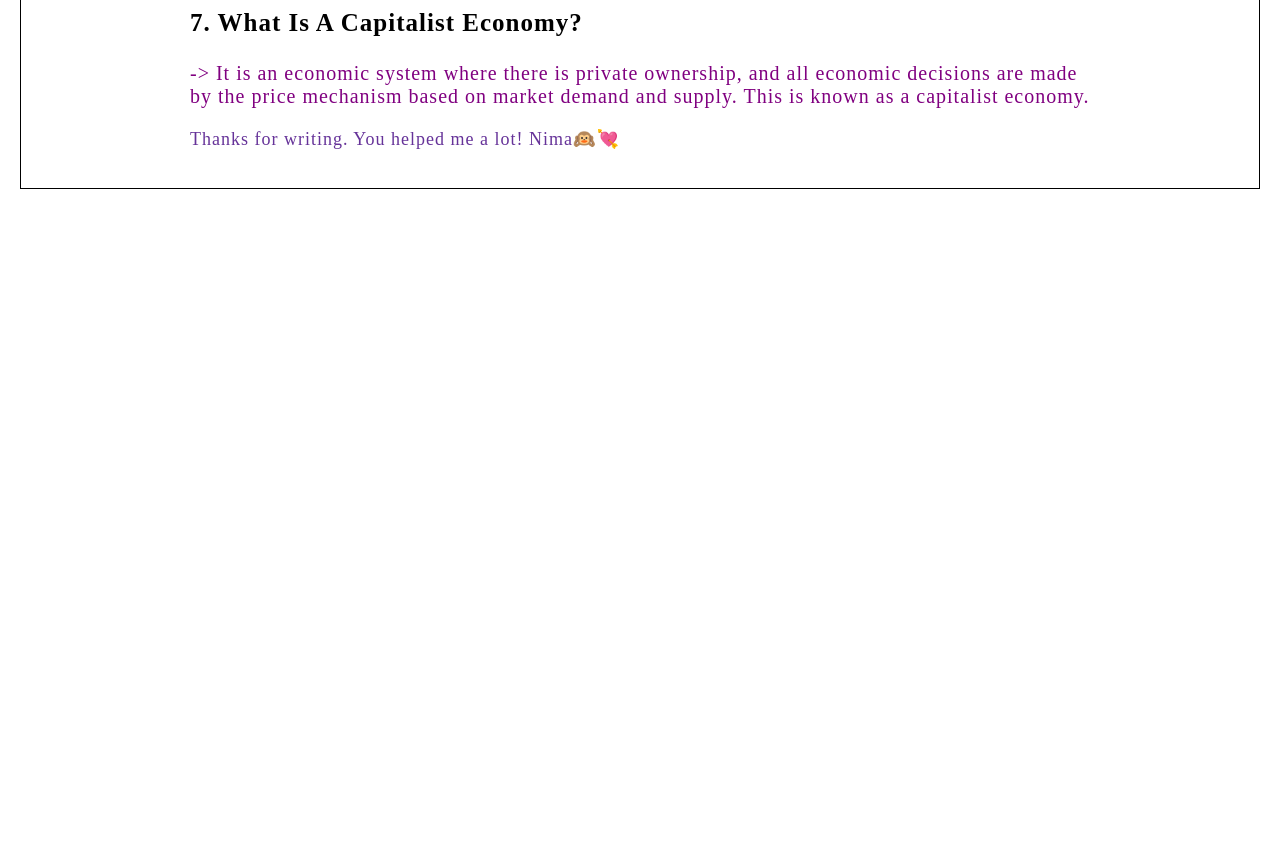
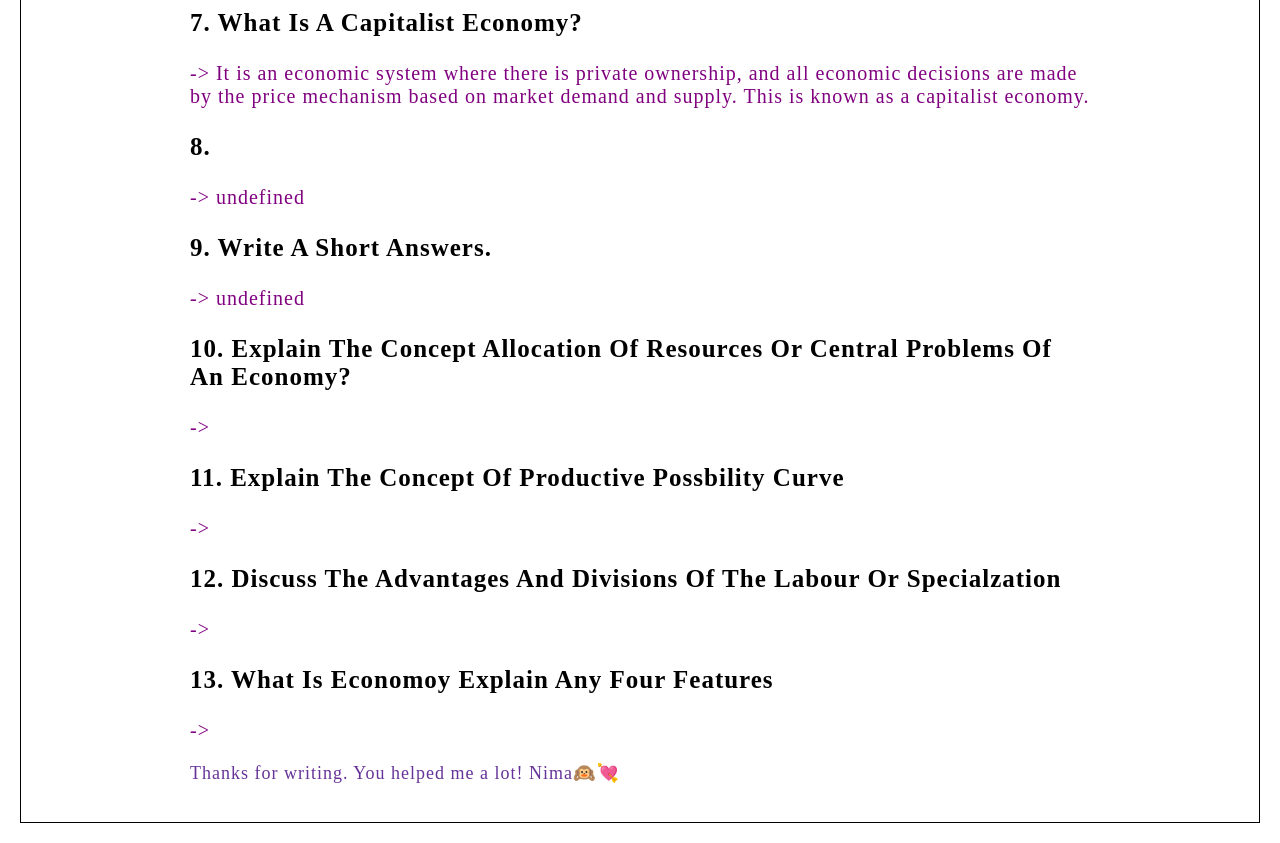
Before and after one commit to Bheem-Works/Articles, a React (Vite) app: page / in a window 1280 px wide. Shown: the part 1000-1843 px from the top of the page. Before the commit the page ends 1209 px from the top, so only its background shows below. Built offline with nearby package versions, Linux system fonts and the light colour scheme.

Commit message:
pushThe thing's

```diff
--- a/src/hw/chapOneEco.jsx
+++ b/src/hw/chapOneEco.jsx
@@ -38,6 +38,27 @@ function EconomicsChapOne() {
     {
       question: "What is a capitalist economy?",
       answer: `It is an economic system where there is private ownership, and all economic decisions are made by the price mechanism based on market demand and supply. This is known as a capitalist economy.`
+    },
+    {
+      question:""
+    },
+    {
+      question:"Write a short answers."
+    },
+    {
+      question:"Explain the concept allocation of resources or central problems of an economy? ",
+      answer:""
+    },
+    {
+      question:"explain the concept of productive possbility curve",
+      answer:""
+    },{
+      question:"Discuss the advantages and divisions of the labour or specialzation",
+      answer:""
+    },
+    {
+      question:"what is economoy explain any four features",
+      answer:""
     }
   ];
 
```
